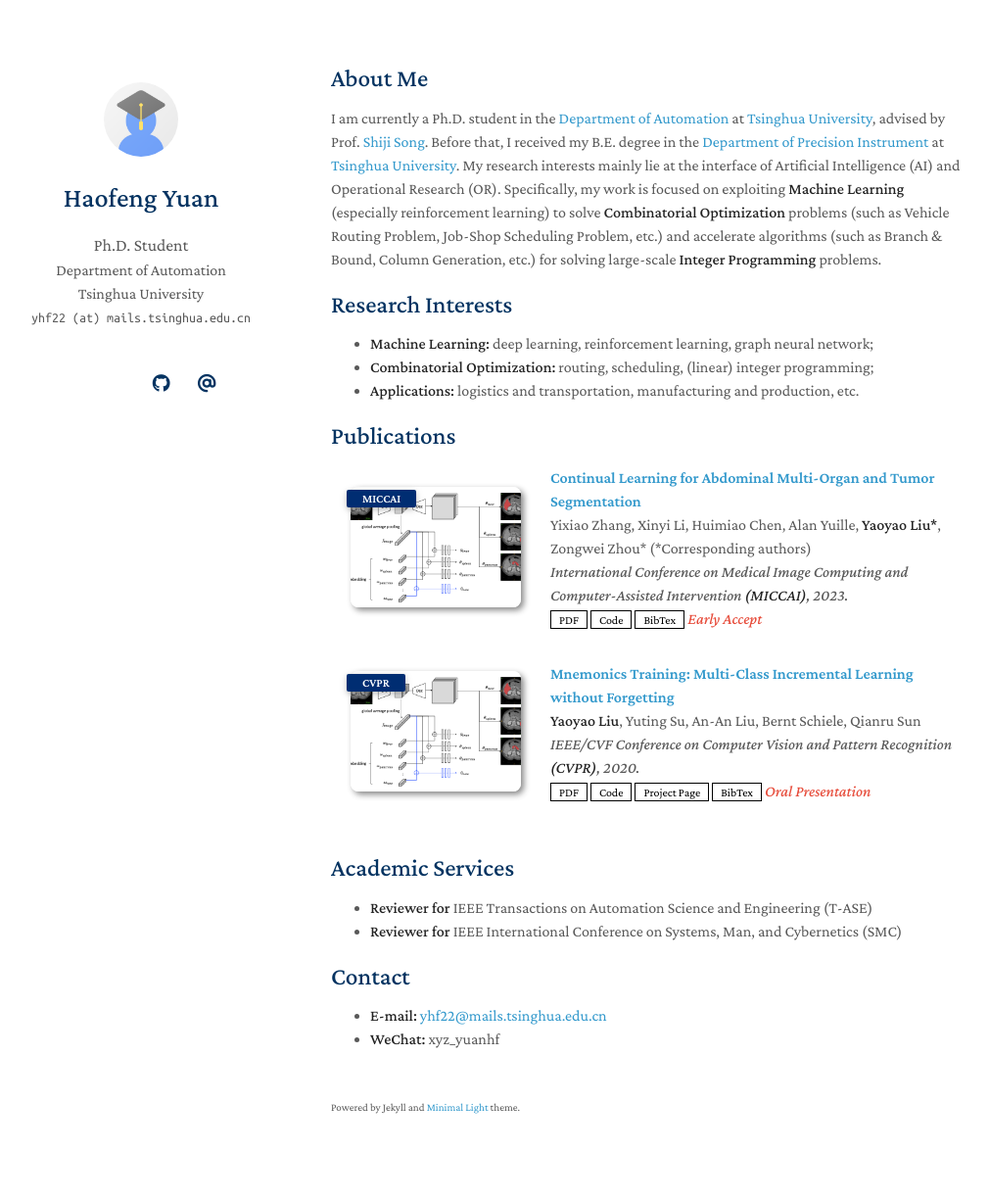
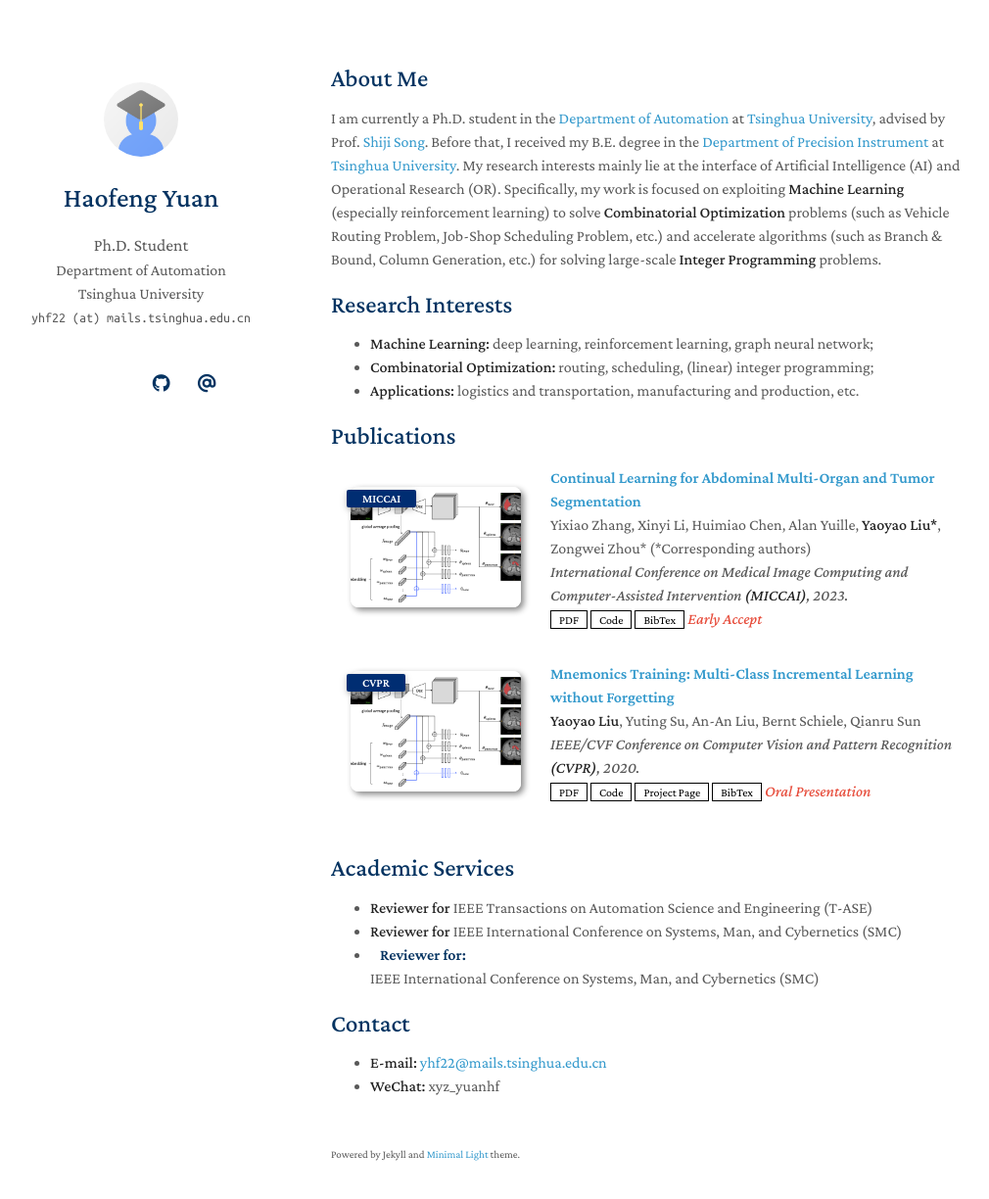
Before and after one commit to Xyz-yuanhf/Xyz-yuanhf.github.io, a Jekyll site: the page built from index.md, in a window 1280 px wide and 1259 px high. Shown: the top 1224 px of the window at 98% size, without its empty margins (132-1142 px from the left). Built offline with Jekyll 4.4.1, drawn with Linux system fonts in a browser that asks for light colours; a style sheet for code colours, icons or effects is not loaded; our own code applies the rules of GitHub Pages for plain Markdown files.

Commit message:
Update index.md

```diff
--- a/index.md
+++ b/index.md
@@ -19,6 +19,7 @@ I am currently a Ph.D. student in the [Department of Automation](https://www.au.
 
 - **Reviewer for** IEEE Transactions on Automation Science and Engineering (T-ASE)
 - **Reviewer for** IEEE International Conference on Systems, Man, and Cybernetics (SMC)
+- <h4 style="margin:0 10px 0;">Reviewer for:</h4> IEEE International Conference on Systems, Man, and Cybernetics (SMC)
 
 ## Contact
 
```
